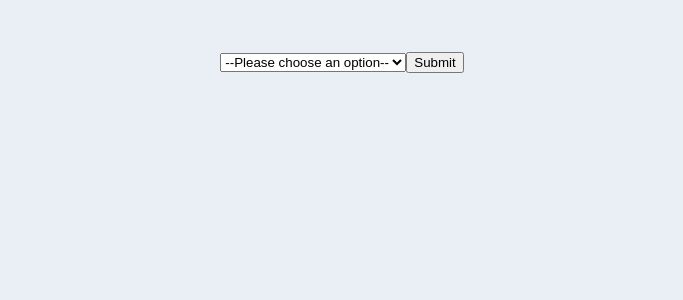
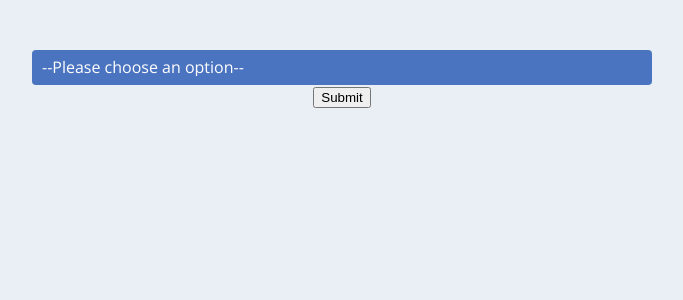
Before and after one commit to dont1000/reactnd-project-rather, a React (Create React App) app: page / in a window 1280 px wide. Shown: the top 300 px of the page, without its empty margins (298-981 px from the left). Built offline with nearby package versions, Linux system fonts and the light colour scheme.

Commit message:
feat:remove cerate quest comp/add 404

```diff
--- a/src/App.js
+++ b/src/App.js
@@ -8,7 +8,7 @@ import Login from "./components/Login";
 import Navigation from "./components/Navigation";
 import PrivateRoute from "./components/PrivateRoute";
 import AskAQuestion from "./components/AskAQuestion";
-
+import p404 from "./components/p404";
 import './App.scss';
 import PollQuestion from './components/PollQuestion';
 
@@ -26,10 +26,12 @@ class App extends Component {
       <Router>
         <Navigation />
         <div className="Container">
-          <AskAQuestion />
+
           <PrivateRoute path="/" exact component={Dashboard} />
           <PrivateRoute path="/leaderboard" exact component={ScorePage} />
           <PrivateRoute path="/questions/:id" exact component={PollQuestion} />
+          <PrivateRoute path="/add" exact component={AskAQuestion} />
+          <Route path="/404" component={p404} exact />
           <Route path="/login" component={Login} exact />
         </div>
       </Router>
--- a/src/App.scss
+++ b/src/App.scss
@@ -50,6 +50,22 @@ body{
     margin: 0 auto;
 }
 
+.button__cta__wrapper--right{
+    width:100%;
+    display:flex;
+    justify-content: flex-end;
+}
+.button__cta--static{
+    position: static !important;
+    display: block;
+    margin: 0;
+    padding: 4px 12px;
+    font-weight: 500;
+    font-size: 14px;
+    margin-top: 10px;
+    width:auto;
+    height: auto;
+}
 
 /* Radio-Buttons */
 input[type="radio"] {
@@ -86,7 +102,35 @@ input[type="radio"]:checked + label:before {
     width:10px;
     height:10px;
     border:6px solid  $green-light;
+}
 
-
+.select__wrapper{
+    position:relative;
+    width:100%;
+    background: $blue;
 
 }
+
+.select__wrapper::after {
+    content: "<";
+    font-size: 20px;
+    position: absolute;
+    font-weight: 700;
+    right: 5px;
+    bottom:0;
+    top:0;
+    color:#fff;
+    transform: rotate(-90deg);
+}
+select {
+    width:100%;
+    appearance: none;
+    border: none;
+    background: $blue;
+    border-radius: 4px;
+    height: 35px;
+    padding-left: 10px;
+    color: #fff;
+    font-family: 'Open Sans', sans-serif;
+    font-size: 16px;
+}
```
